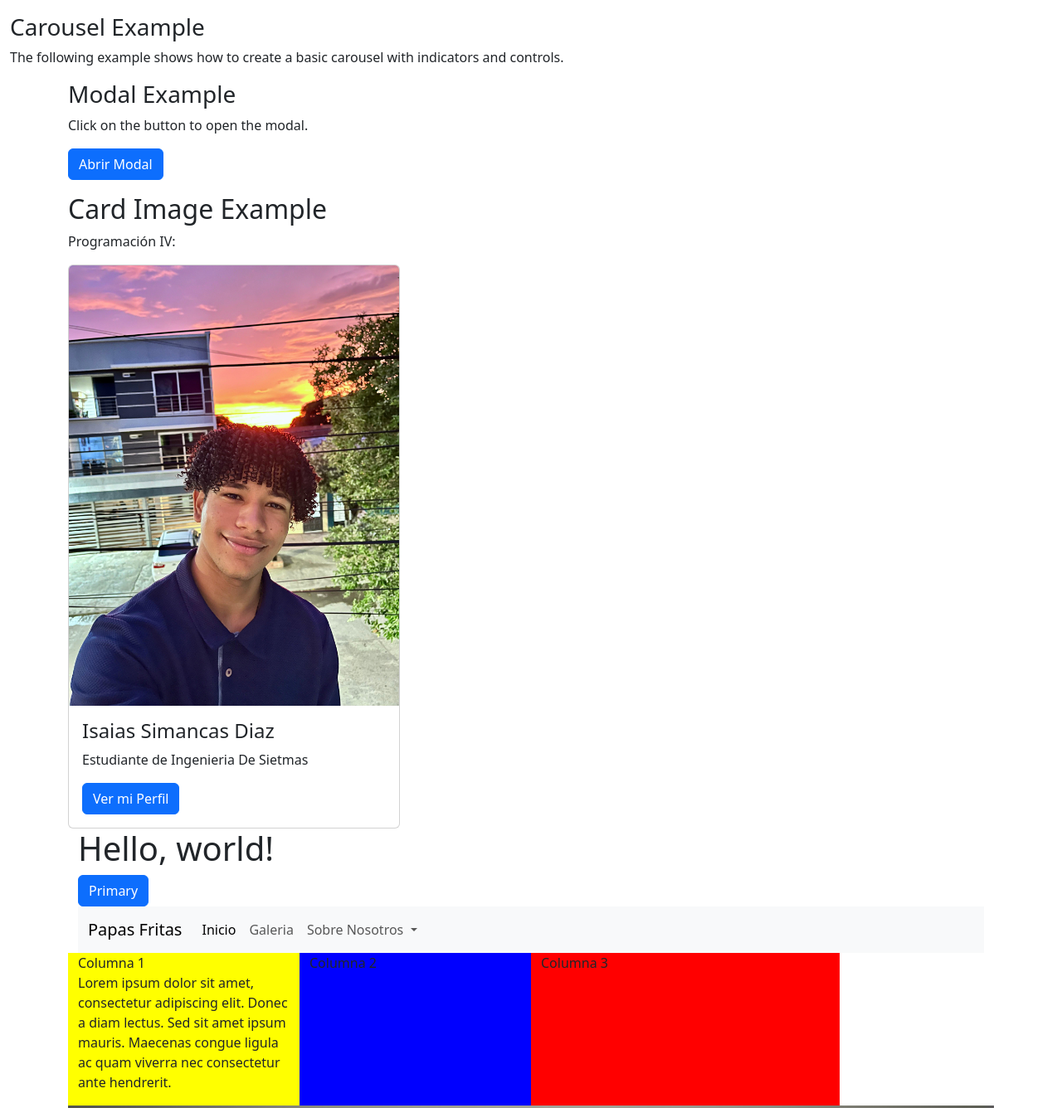
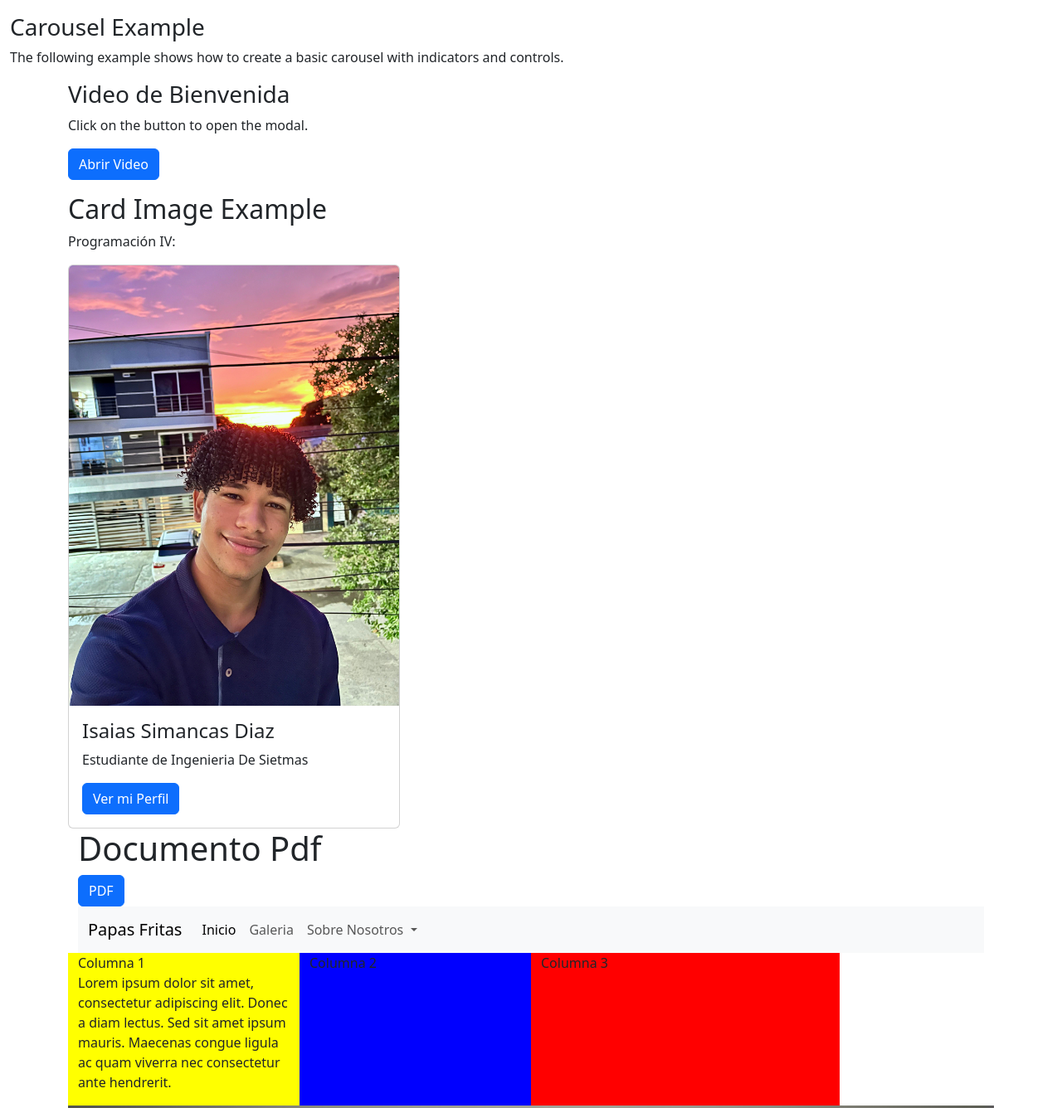
Before and after one commit to IsaiasSimancas/miprimerpaginaBootstrap, a plain HTML site: page index.html in a window 1280 px wide. Shown: the part 582-1918 px from the top of the page at 83% size. Drawn offline with nearby package versions, Linux system fonts and the light colour scheme.

Commit message:
Actualizacion 1

```diff
--- a/index.html
+++ b/index.html
@@ -55,11 +55,11 @@
 </div>
 
 <div class="container mt-3">
-  <h3>Modal Example</h3>
+  <h3>Video de Bienvenida</h3>
   <p>Click on the button to open the modal.</p>
 
   <button type="button" class="btn btn-primary" data-bs-toggle="modal" data-bs-target="#myModal">
-    Abrir Modal
+    Abrir Video
   </button>
 </div>
 
@@ -177,8 +177,8 @@
 
     <div class="container">
 
-        <h1>Hello, world!</h1>
-        <button type="button" class="btn btn-primary">Primary</button>
+        <h1>Documento Pdf</h1>
+        <button type="button" class="btn btn-primary" onclick="window.open()">PDF</button>
 
         <nav class="navbar navbar-expand-lg bg-body-tertiary">
   <div class="container-fluid">
```
Also changed, not shown: 1 other file.
